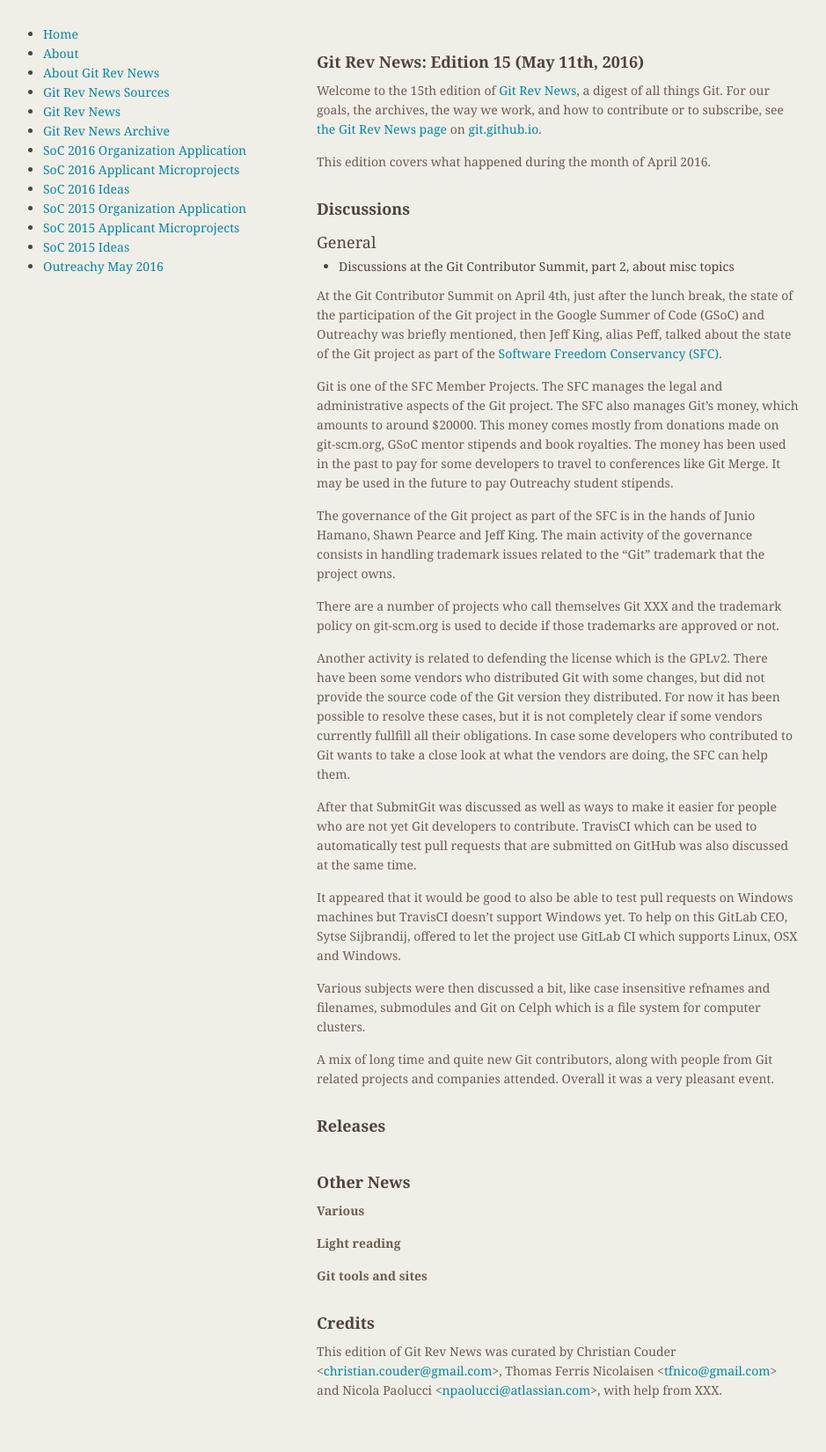
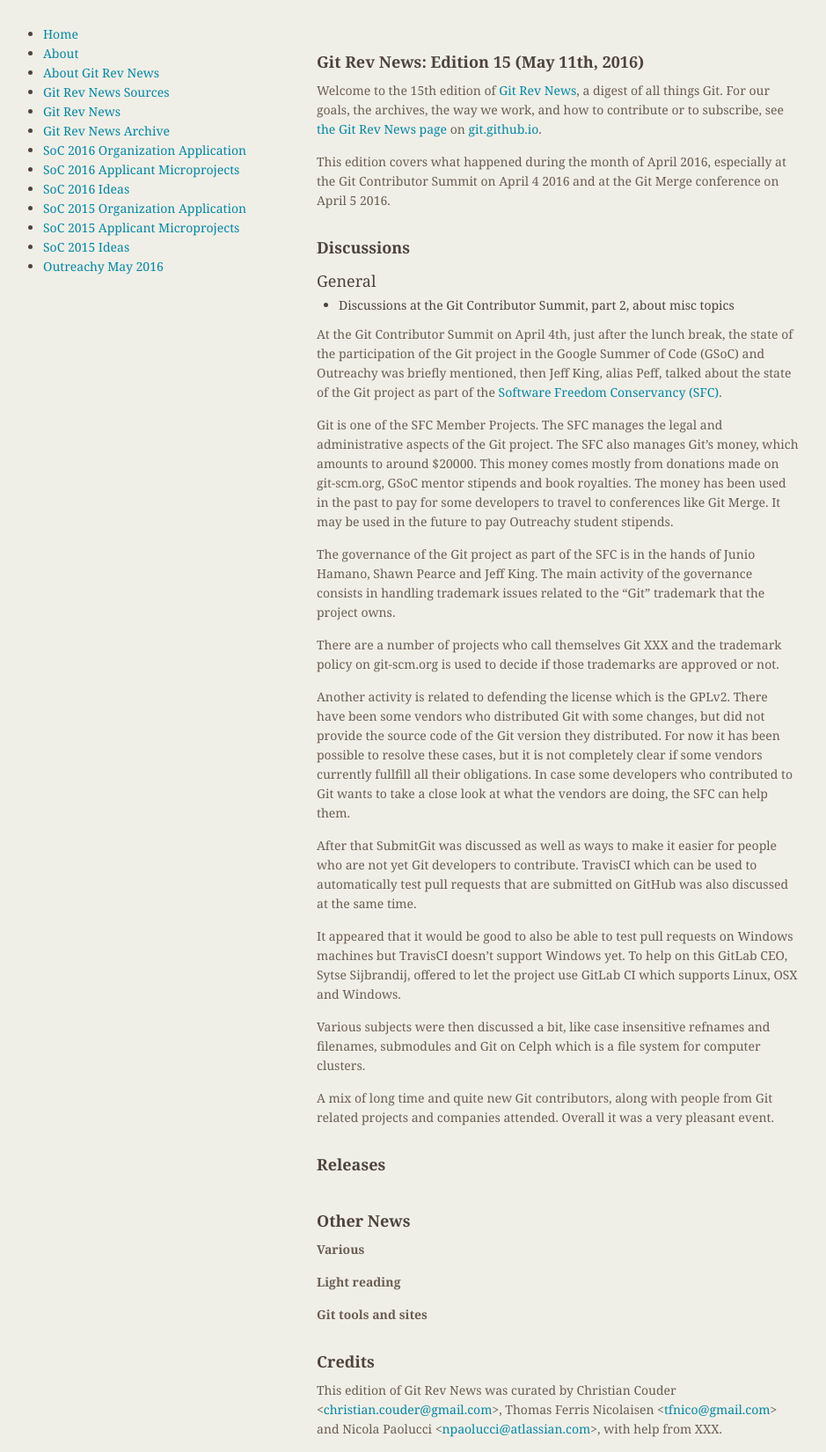
Before and after one commit to git/git.github.io, a Jekyll site: the page built from rev_news/drafts/edition-15.md, in a window 1280 px wide. Shown: the whole page at 88% size, without its empty margins (174-1113 px from the left). Built offline with Jekyll 4.4.1, drawn with Linux system fonts in a browser that asks for light colours; before the commit the page ends 1606 px from its top, so only the background shows below that.

Commit message:
rn-15: improve description of this edition

```diff
--- a/rev_news/drafts/edition-15.md
+++ b/rev_news/drafts/edition-15.md
@@ -13,7 +13,9 @@
 a digest of all things Git. For our goals, the archives, the way we work, and how to contribute or to
 subscribe, see [the Git Rev News page](http://git.github.io/rev_news/rev_news.html) on [git.github.io](http://git.github.io).
 
-This edition covers what happened during the month of April 2016.
+This edition covers what happened during the month of April 2016,
+especially at the Git Contributor Summit on April 4 2016 and at the
+Git Merge conference on April 5 2016.
 
 ## Discussions
 
```
